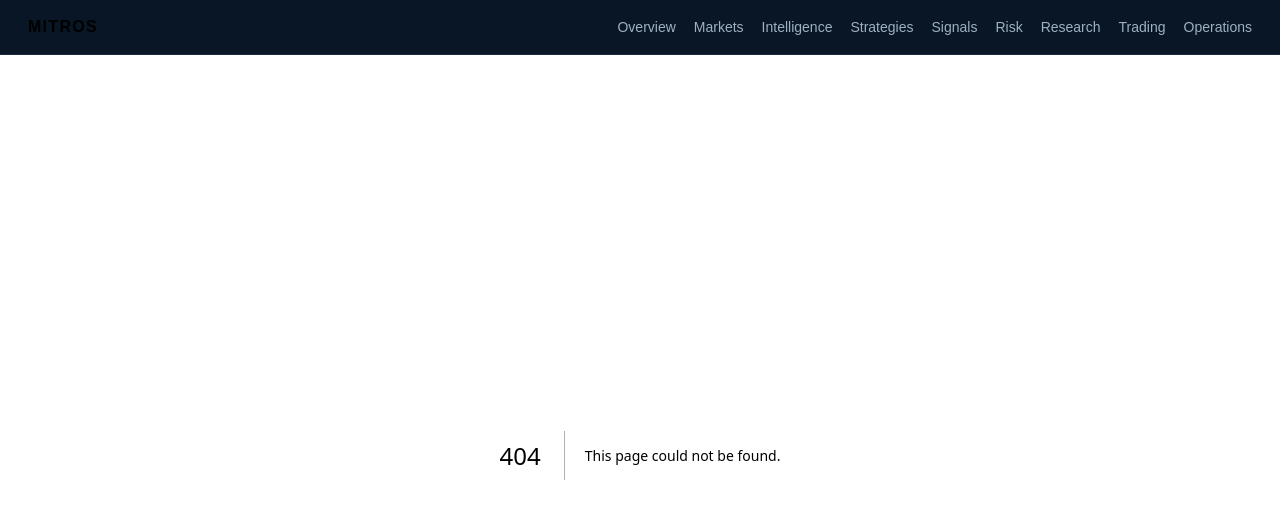
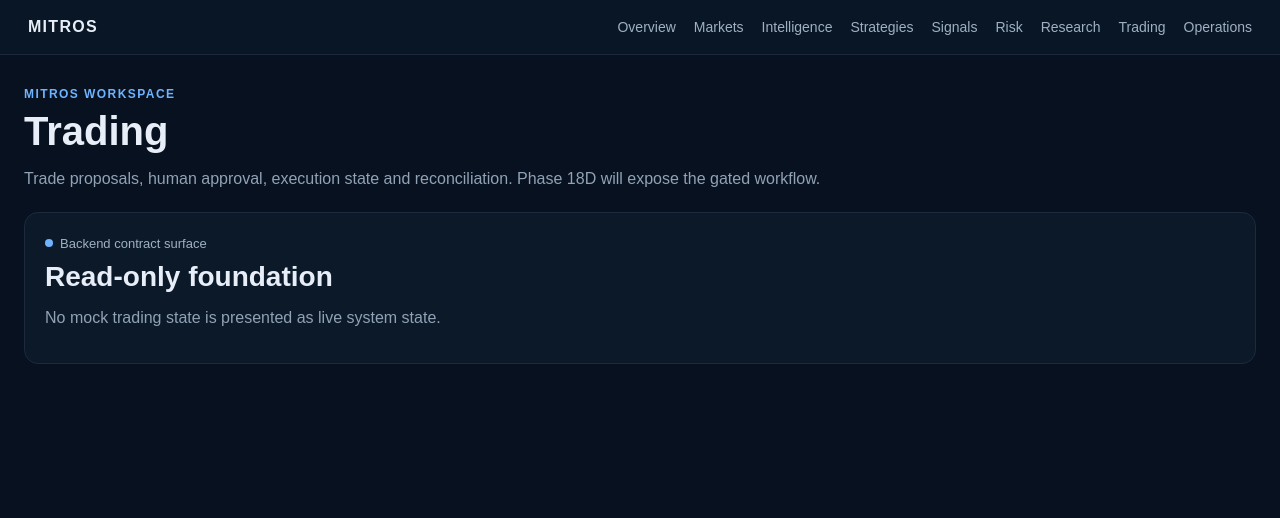
Before and after one commit to ykclassic/MITROS, a Next.js app in the folder apps/web/: page /trading in a window 1280 px wide. Before the commit this address had no page. Shown: the top 518 px of the page. Built offline with nearby package versions, Linux system fonts and the light colour scheme.

Commit message:
feat(18b): add trading workspace route

```diff
--- /dev/null
+++ b/apps/web/app/trading/page.tsx
@@ -0,0 +1,5 @@
+export default function TradingPage() {
+  return <main className="main"><div className="eyebrow">MITROS workspace</div><h1>Trading</h1><p className="subtle">Trade proposals, human approval, execution state and reconciliation. Phase 18D will expose the gated workflow.</p>
+    <section className="card panel"><div className="status"><span className="dot"/>Backend contract surface</div><div className="metric">Read-only foundation</div><p className="subtle">No mock trading state is presented as live system state.</p></section>
+  </main>;
+}
```
